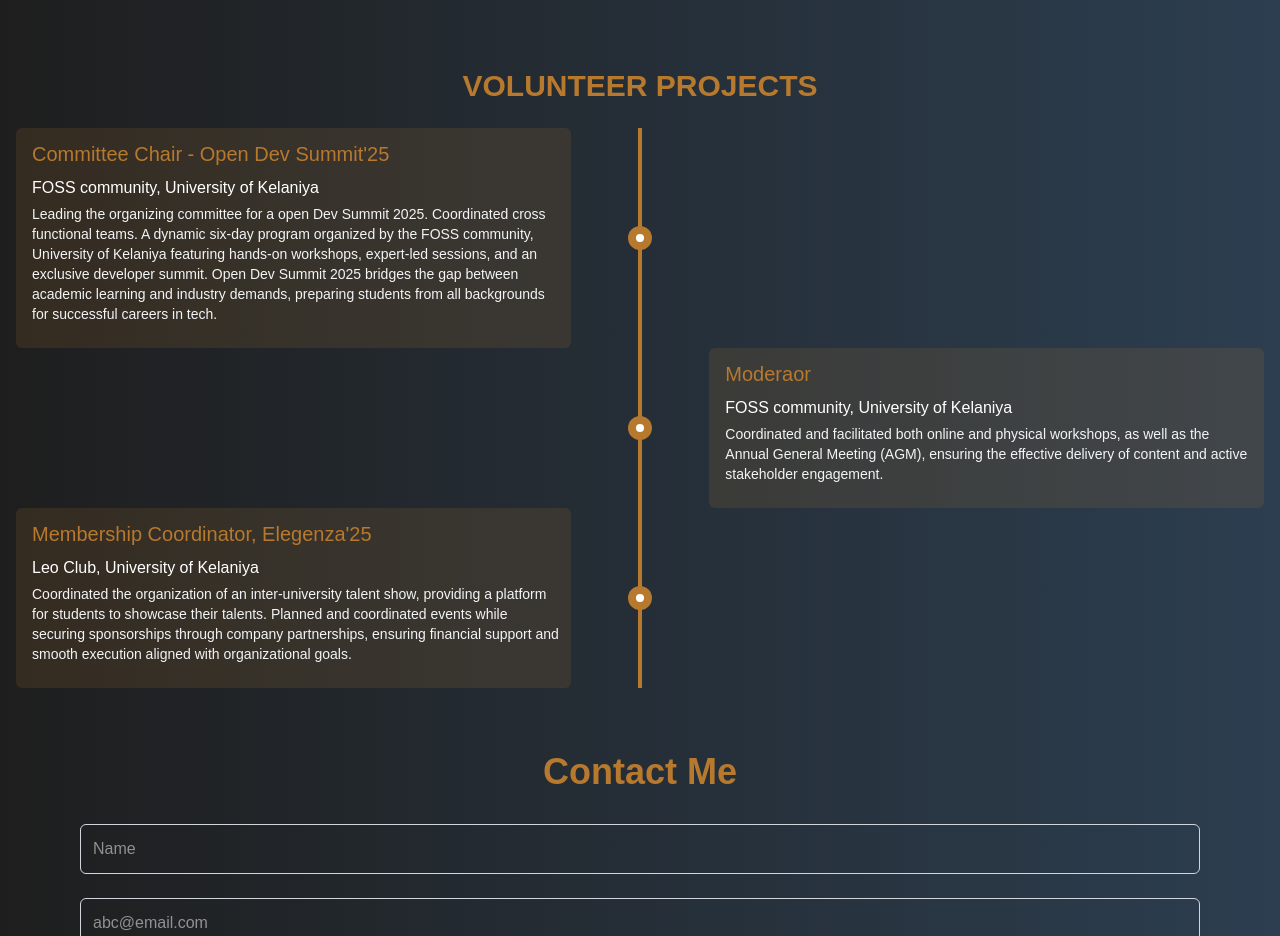
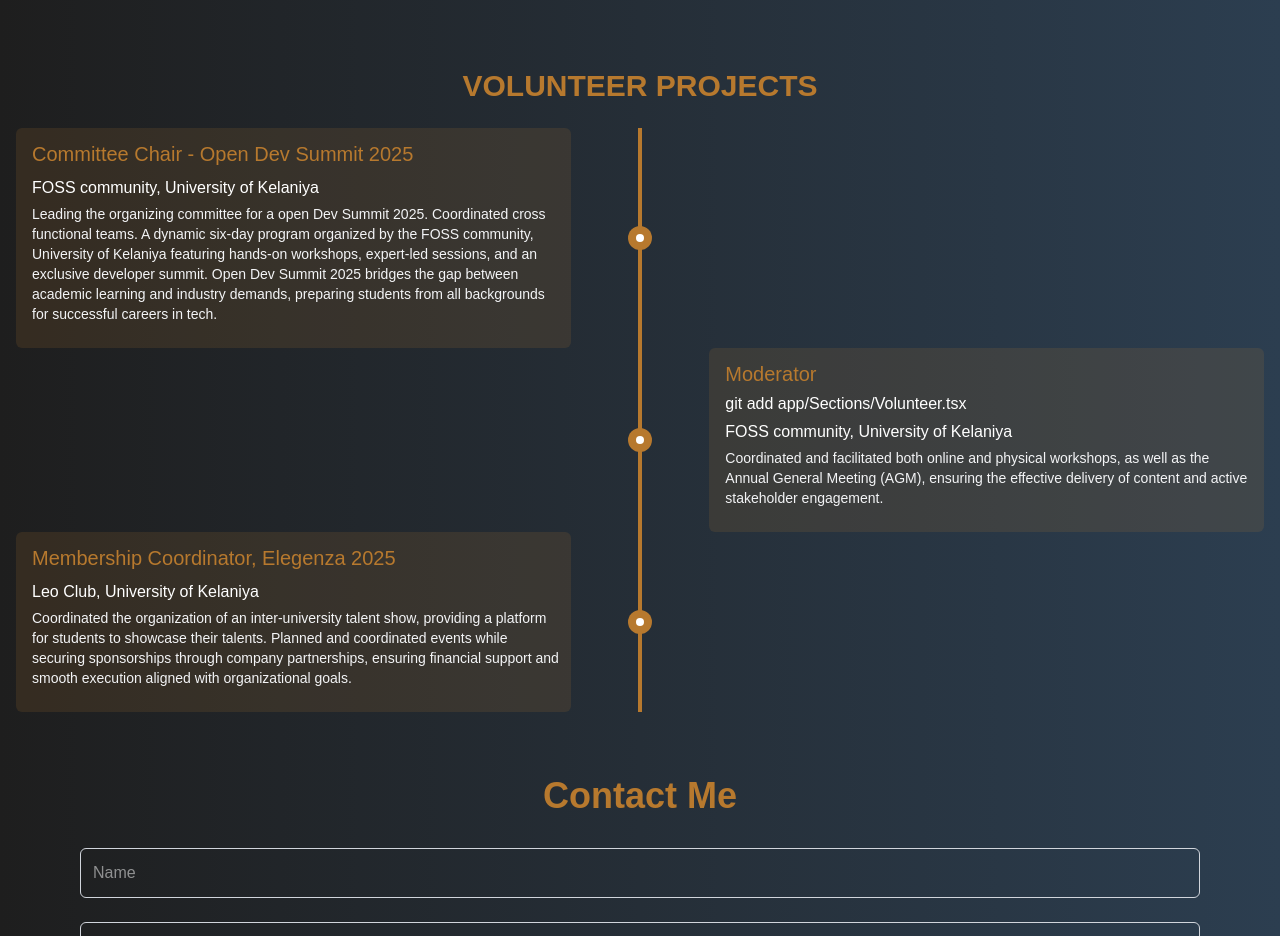
Before and after one commit to 2001wageesha/portfolio-website-ws, a Next.js app: page / in a window 1280 px wide. Shown: the part 2460-3396 px from the top of the page. Built offline with nearby package versions, Linux system fonts and the light colour scheme.

Commit message:
fix: escape apostrophes and correct typo in Volunteer section

```diff
--- a/app/Sections/Volunteer.tsx
+++ b/app/Sections/Volunteer.tsx
@@ -11,7 +11,7 @@
         {/* Stack 1 */}
         <div className="col-span-4 w-full h-full ">
           <div className="w-full h-full bg-[rgba(183,121,46,0.15)] rounded-md p-2 md:pl-4">
-            <h1 className="text-white text-xl font-medium py-1 h1-text">Committee Chair - Open Dev Summit'25</h1>
+            <h1 className="text-white text-xl font-medium py-1 h1-text">Committee Chair - Open Dev Summit 2025</h1>
             <h5 className='py-1'>FOSS community, University of Kelaniya </h5>
             <p className="text-gray-100 sm:text-sm text-xs pb-4">
                Leading the organizing committee for a open Dev Summit 2025. Coordinated cross
@@ -40,7 +40,7 @@
 
         <div className="col-span-4 w-full h-full">
           <div className="w-full h-full bg-[rgba(183,121,46,0.15)] rounded-md p-2 md:pl-4">
-            <h1 className="text-white text-xl font-medium py-1 h1-text">Moderaor</h1>
+            <h1 className="text-white text-xl font-medium py-1 h1-text">Moderator</h1>git add app/Sections/Volunteer.tsx
             <h5 className='py-1'>FOSS community, University of Kelaniya</h5>
             <p className="text-gray-100 sm:text-sm text-xs pb-4">
               Coordinated and facilitated both online and physical workshops, as well as the Annual
@@ -54,7 +54,7 @@
         {/* Stack 3 */}
         <div className="col-span-4 w-full h-full ">
           <div className="w-full h-full bg-[rgba(183,121,46,0.15)] rounded-md p-2 md:pl-4">
-            <h1 className="text-white text-xl font-medium py-1 h1-text"> Membership Coordinator, Elegenza'25</h1>
+            <h1 className="text-white text-xl font-medium py-1 h1-text"> Membership Coordinator, Elegenza 2025</h1>
             <h5 className='py-1'>Leo Club, University of Kelaniya</h5>
             <p className="text-gray-100 sm:text-sm text-xs pb-4">
                Coordinated the organization of an inter-university talent show, providing a platform for
```
